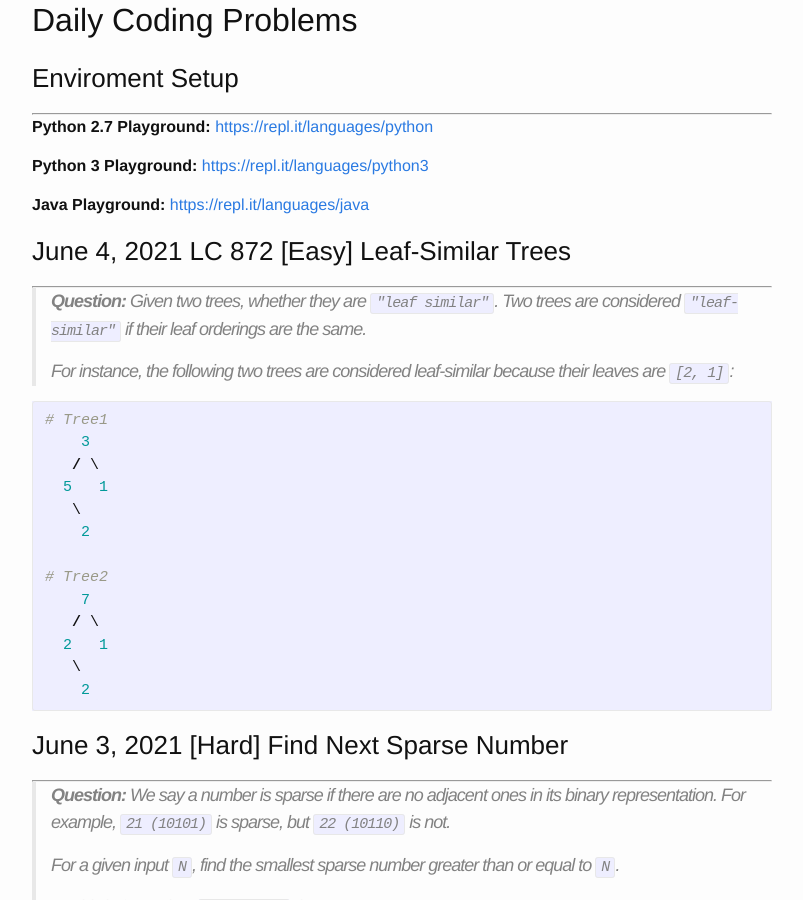
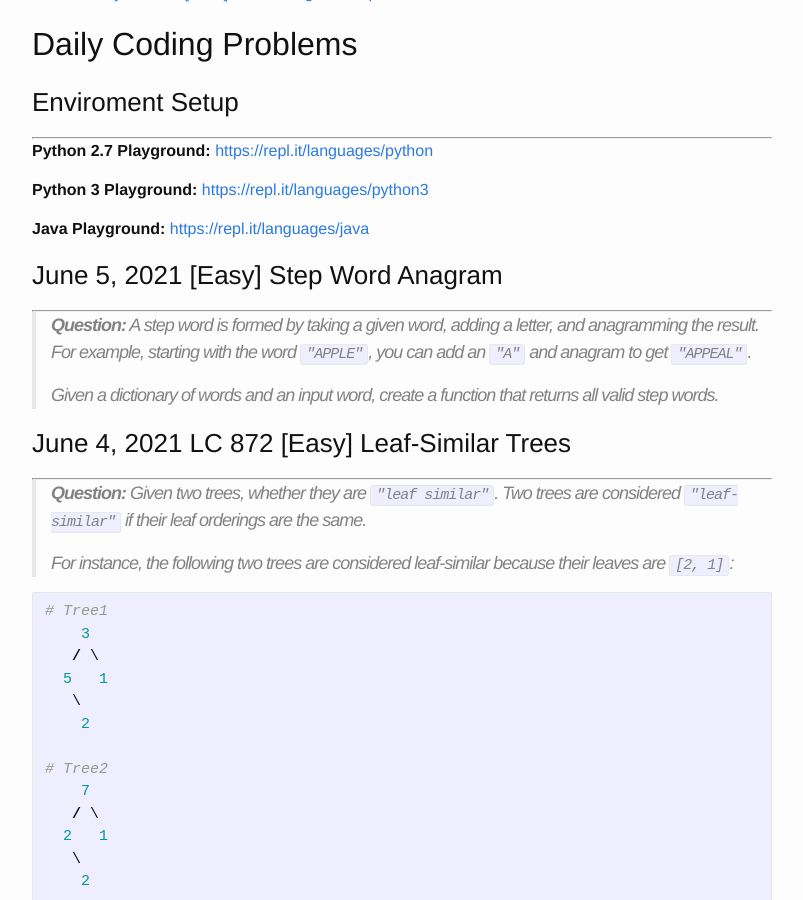
Before and after one commit to trsong/trsong.github.io, a Jekyll site: the page built from _posts/2021-05-01-DailyQuestionsMay.md, in a window 1280 px wide and 900 px high, scrolled down 1107 px. Shown: the whole window, without its empty margins (238-1041 px from the left). Built offline with Jekyll 4.4.1, drawn with Linux system fonts in a browser that asks for light colours; some of the changed text lies outside the part shown.

Commit message:
Add June 5 question.

```diff
--- a/_posts/2021-05-01-DailyQuestionsMay.md
+++ b/_posts/2021-05-01-DailyQuestionsMay.md
@@ -17,6 +17,13 @@ categories: Python/Java
 **Python 3 Playground:** [https://repl.it/languages/python3](https://repl.it/languages/python3)
 
 **Java Playground:** [https://repl.it/languages/java](https://repl.it/languages/java)
+
+
+### June 5, 2021 \[Easy\] Step Word Anagram
+---
+> **Question:** A step word is formed by taking a given word, adding a letter, and anagramming the result. For example, starting with the word `"APPLE"`, you can add an `"A"` and anagram to get `"APPEAL"`.
+>
+> Given a dictionary of words and an input word, create a function that returns all valid step words.
 
 
 ### June 4, 2021  LC 872 \[Easy\] Leaf-Similar Trees
```
